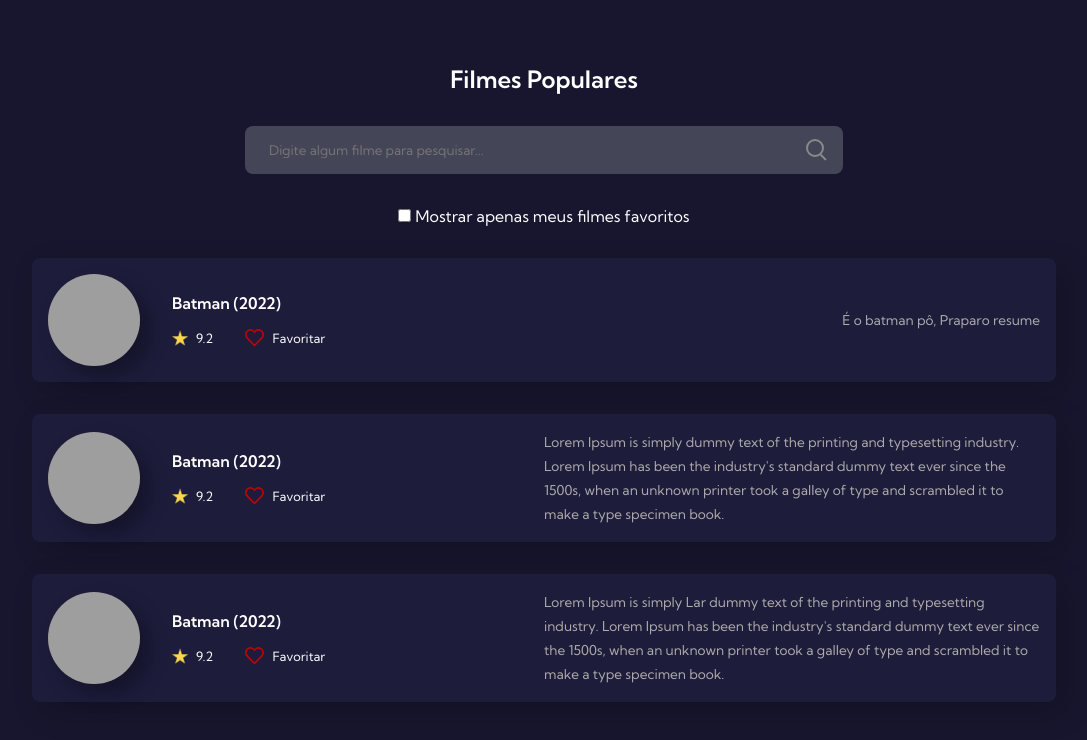
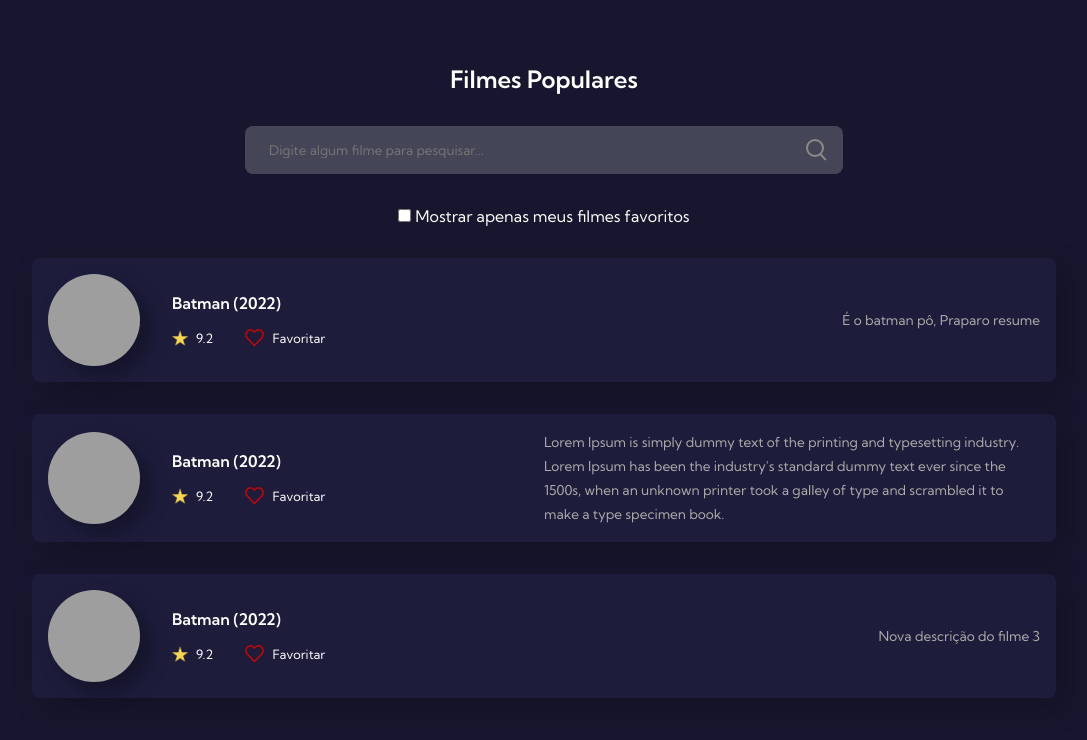
Before and after one commit to Nicollas56/7DOC, a plain HTML site: page index.html in a window 1280 px wide. Shown: the whole page, without its empty margins (96-1183 px from the left). Drawn offline with Linux system fonts and the light colour scheme; grey boxes are pictures that could not be loaded.

Commit message:
alteração do index.html

```diff
--- a/index.html
+++ b/index.html
@@ -90,7 +90,7 @@
           </div>
         </div>
         <div class="movie-description">
-          <span>Lorem Ipsum is simply Lar dummy text of the printing and typesetting industry. Lorem Ipsum has been the industry's standard dummy text ever since the 1500s, when an unknown printer took a galley of type and scrambled it to make a type specimen book.</span>
+          <span>Nova descrição do filme 3</span>
         </div>
       </div>
     </div>
```
